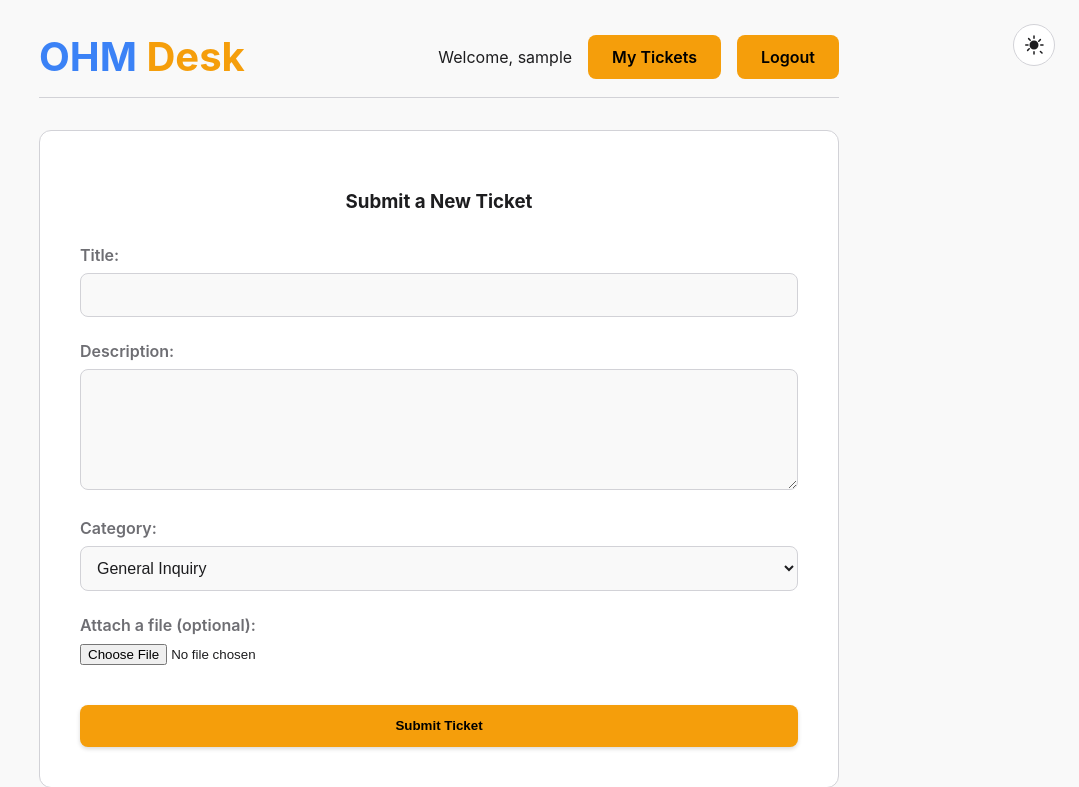
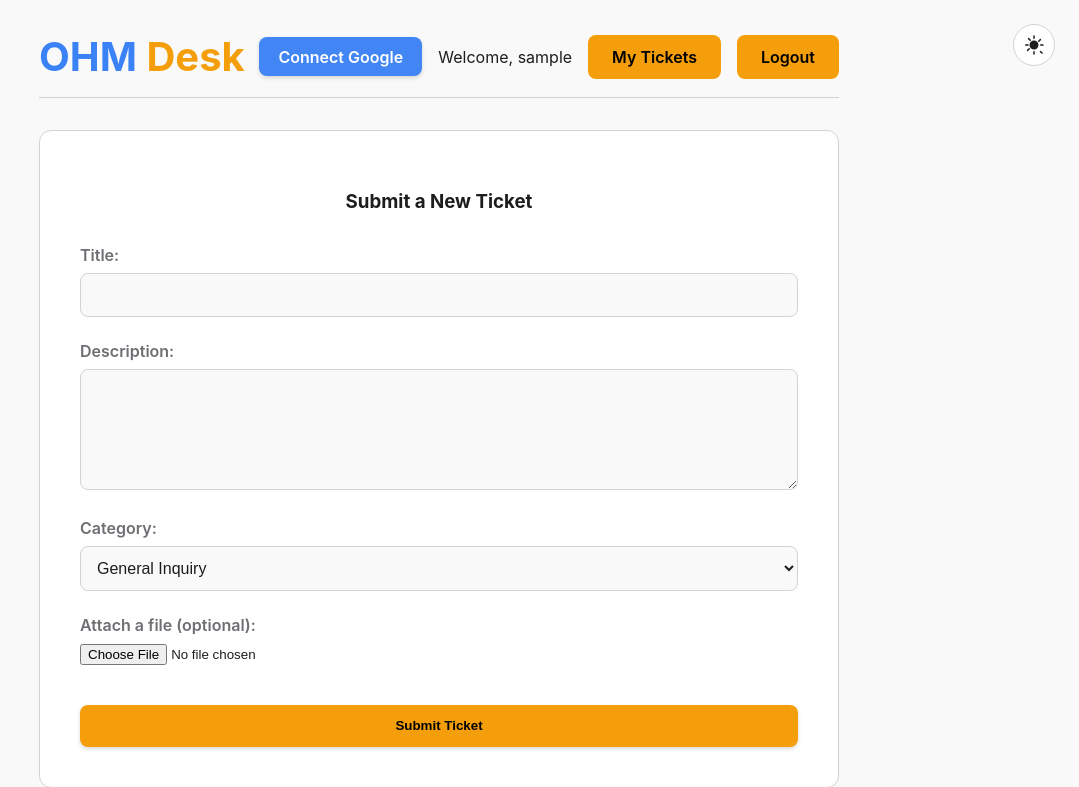
Before and after one commit to pho3n1xy/eisenhower, a Django app: page /submit/ in a window 1280 px wide. Shown: the top 787 px of the page, without its empty margins (201-1280 px from the left). Run offline with Django 5.2, Linux system fonts and the light colour scheme; the visitor is signed in with stand-in values (Sample User, id 1).

Commit message:
We added the button for logging into google in the matrix and submit tickets template. We also set the SOCIALACCOUNT_LOGIN_ON_GET to True, so that is skips the second verification screen, so the user can connect to google.

```diff
--- a/eisenhower/urls.py
+++ b/eisenhower/urls.py
@@ -26,20 +26,15 @@ from django.urls import reverse_lazy
 urlpatterns = [
     path('admin/', admin.site.urls),
 
+
     #tells Django to look for any URL that isn't admin.
     path('', include('tasks.urls')),
 
-    path(
-        'accounts/3rdparty/login/cancelled/',
-        RedirectView.as_view(url=reverse_lazy('tasks:login')),
-        name='socialaccount_login_cancelled_override'
-    ),
-
     #URL used for 0Auth
     path('accounts/', include('allauth.urls')),
+
 ]
 
-# Add this line at the end
 if settings.DEBUG:
     urlpatterns += static(settings.STATIC_URL, document_root=settings.STATIC_ROOT)
     urlpatterns += static(settings.MEDIA_URL, document_root=settings.MEDIA_ROOT)
--- a/static/css/main.css
+++ b/static/css/main.css
@@ -822,3 +822,15 @@ body.dark-mode .button-google img {
     width: 20px;
     height: 20px;
 }
+
+/* connect google button */
+
+
+.button-connect-google {
+    background-color: #4285F4 !important; /* Google Blue */
+    color: white !important;
+}
+
+.button-connect-google:hover {
+    filter: brightness(0.9);
+}
--- /dev/null
+++ b/tasks/context_processors.py
@@ -0,0 +1,14 @@
+from allauth.socialaccount.models import SocialAccount
+
+def google_connection_processor(request):
+    '''
+    Checks if the logged-in user has a google account connected.
+    '''
+    is_google_connected = False
+    if request.user.is_authenticated:
+        is_google_connected = SocialAccount.objects.filter(
+            user=request.user,
+            provider='google'
+        ).exists()
+
+    return {'is_google_connected': is_google_connected}
--- a/tasks/templates/tasks/matrix.html
+++ b/tasks/templates/tasks/matrix.html
@@ -11,6 +11,12 @@
         </h1>
 
         <div class="header-controls">
+            {% if user.is_authenticated and not is_google_connected %}
+                <a href="{% url 'socialaccount_connections' %}" class="button-primary button-connect-google">
+                    Connect Google Account
+                </a>
+            {% endif %}
+
             <span class="welcome-text">Welcome, {{ user.username }}</span>
             <a href="{% url 'tasks:ticket_list' %}" class="button-primary">Tickets View</a>
             <a href="{% url 'tasks:create' %}" class="button-primary">New Task</a>
--- a/tasks/templates/tasks/submit_ticket.html
+++ b/tasks/templates/tasks/submit_ticket.html
@@ -9,6 +9,11 @@
             <span class="c-blue">OHM</span> <span class="c-amber">Desk</span>
         </h1>
         <div class="header-controls">
+            {% if user.is_authenticated and not is_google_connected %}
+                <a href="{% url 'socialaccount_connections' %}" class="button-primary button-connect-google">
+                    Connect Google
+                </a>
+            {% endif %}
             <span class="welcome-text">Welcome, {{ user.username }}</span>
             <a href="{% url 'tasks:my_tickets' %}" class="button-secondary">My Tickets</a>
             <a href="{% url 'tasks:logout' %}" class="button-secondary">Logout</a>
--- a/tasks/urls.py
+++ b/tasks/urls.py
@@ -38,5 +38,11 @@ urlpatterns = [
     #URL for requesters to see their tickets
     path('my-tickets/', views.my_tickets_view, name='my_tickets'),
 
+    #URL path for random people if they are trying to sign up with Google
+    path('signup-closed/', views.signup_closed_view, name='signup_closed'),
+
+    #URL that overrides allauth URL
+    path('connections/', views.connections_view, name='socialaccount_connections'),
+
 
 ]
--- a/tasks/views.py
+++ b/tasks/views.py
@@ -275,9 +275,6 @@ def submit_ticket_view(request):
         # This handles the initial GET request
         form = UserTicketForm()
 
-    # --- THIS LINE IS THE FIX ---
-    # It must be at the base indentation level of the function
-    # so it can handle all cases that don't redirect (like GET requests).
     return render(request, 'tasks/submit_ticket.html', {'form': form})
 
 @login_required
@@ -299,3 +296,10 @@ def my_tickets_view(request):
 
 def signup_closed_view(request):
     return render(request, 'tasks/signup_closed.html')
+
+def connections_view(request):
+    '''
+    Renders custom google connect page
+    '''
+
+    return render(request, 'tasks/socialaccount/connections.html')
--- a/tasks/templates/tasks/socialaccount/connections.html
+++ b/templates/socialaccount/connections.html
@@ -1,4 +1,4 @@
-{% raw %}{% extends "tasks/base.html" %}
+{% extends "tasks/base.html" %}
 {% load i18n allauth socialaccount %}
 
 {% block title %}Account Connections{% endblock %}
@@ -63,4 +63,4 @@
         </div>
     </main>
 </div>
-{% endblock %}{% endraw %}
+{% endblock %}
```
Also changed, not shown: eisenhower/settings.py (+12 -3 lines).
